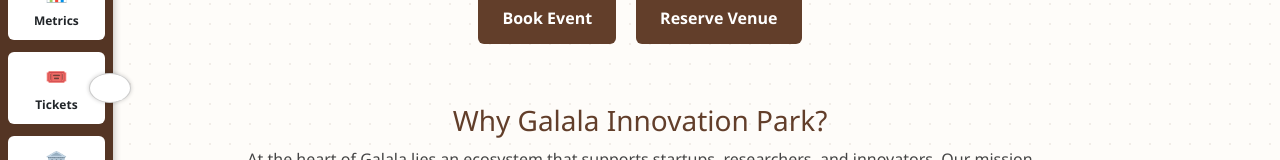
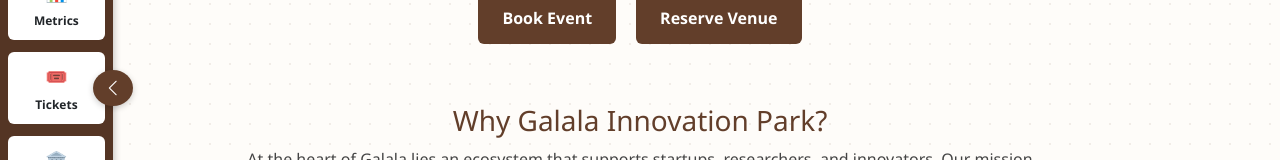
Before and after one commit to ZiadUni/gip-client, a React (Vite) app: page / in a window 1280 px wide. Shown: the part 286-446 px from the top of the page. Built offline with nearby package versions, Linux system fonts and the light colour scheme; no server answers; sample sign-in values are in the browser's storage.

Commit message:
Improve CSS for side nav bar button.

```diff
--- a/package.json
+++ b/package.json
@@ -11,6 +11,7 @@
   },
   "dependencies": {
     "bootstrap": "^5.3.6",
+    "bootstrap-icons": "^1.13.1",
     "react": "^19.1.0",
     "react-bootstrap": "^2.10.9",
     "react-dom": "^19.1.0",
--- a/src/components/MiniSidebar.jsx
+++ b/src/components/MiniSidebar.jsx
@@ -39,20 +39,24 @@
           style={{
             position: 'absolute',
             top: '50%',
-            right: '-18px',
+            right: '-20px',
             transform: 'translateY(-50%)',
-            width: '30px',
-            height: '30px',
+            width: '36px',
+            height: '36px',
             borderRadius: '50%',
-            backgroundColor: '#fff',
-            border: '1px solid #ccc',
-            boxShadow: '0 0 4px rgba(0,0,0,0.2)',
-            fontSize: '16px',
+            backgroundColor: '#623E2A',
+            color: '#fff',
+            border: 'none',
+            fontSize: '18px',
+            display: 'flex',
+            alignItems: 'center',
+            justifyContent: 'center',
+            boxShadow: '0 2px 6px rgba(0,0,0,0.2)',
             cursor: 'pointer',
             zIndex: 1001
           }}
         >
-          {isOpen ? '←' : '→'}
+          <i className={`bi ${isOpen ? 'bi-chevron-left' : 'bi-chevron-right'}`}></i>
         </button>
 
         <Link to="/" className="sidebar-link">
--- a/src/main.jsx
+++ b/src/main.jsx
@@ -6,6 +6,7 @@
 import './index.css';
 import App from './App.jsx';
 import 'bootstrap/dist/css/bootstrap.min.css';
+import 'bootstrap-icons/font/bootstrap-icons.css';
 
 createRoot(document.getElementById('root')).render(
   <StrictMode>
```
Also changed, not shown: 1 other file (tests, documents, lock files or other folders).
